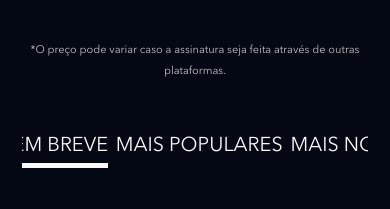
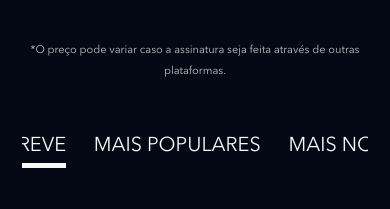
Before and after one commit to theusslatt/clone_disneyplus, a website: page index.html in a window 390 px wide. Shown: the part 940-1149 px from the top of the page. Drawn offline with nearby package versions, Linux system fonts and the light colour scheme; files that its build step writes are made by us from their sources; files whose address does not match are found by name.

Commit message:
arrumando button do shows

```diff
--- a/src/styles/_shows.scss
+++ b/src/styles/_shows.scss
@@ -37,7 +37,6 @@
         @media (max-width: 768px) {
             white-space: nowrap;
             overflow-x: scroll;
-            padding-left: 64px;
         }
 
         &__button {
@@ -52,6 +51,10 @@
             border-bottom: 5px solid transparent;
             transition: border-bottom .5s ease;
 
+            @media (max-width: 768px) {
+                padding-left: 20px;
+            }
+
             &--is-active {
                 border-color: variaveis.$corTextoSecundario;
                 transition: border-bottom color .5s ease;
```
